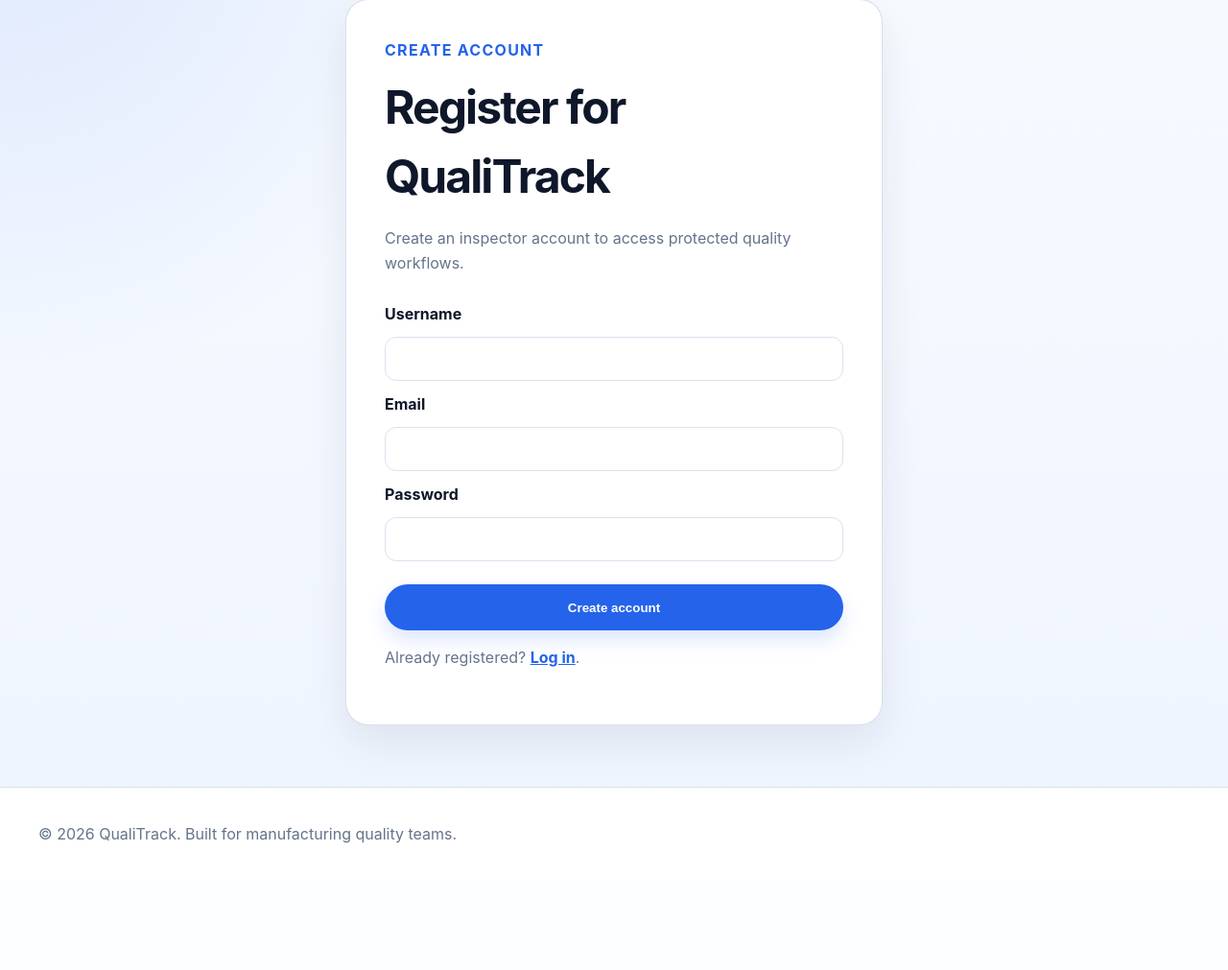
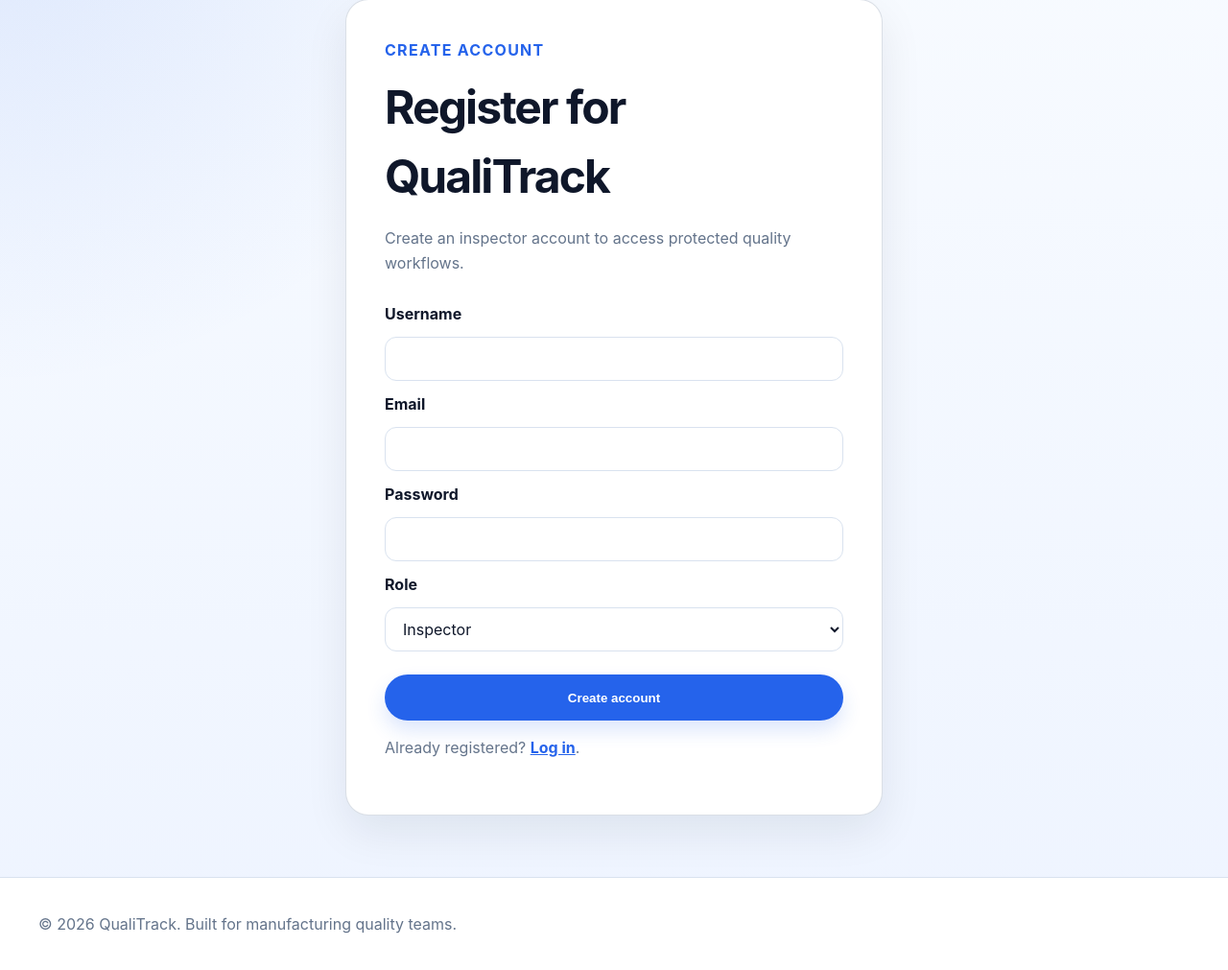
Before and after one commit to Aryaa1704/qualitrack-enterprise-project, a FastAPI app: page /auth/register in a window 1280 px wide. Shown: the part 142-1153 px from the top of the page at 96% size. Before the commit the page ends 1021 px from the top, so only its background shows below. Run offline with FastAPI, Linux system fonts and the light colour scheme.

Commit message:
Add role selection to registration form

```diff
--- a/app/templates/register.html
+++ b/app/templates/register.html
@@ -16,7 +16,12 @@
 
     <label for="password">Password</label>
     <input id="password" name="password" type="password" minlength="8" maxlength="128" autocomplete="new-password" required />
-
+     <label for="role">Role</label>
+        <select id="role" name="role">
+          <option value="inspector">Inspector</option>
+          <option value="quality_manager">Quality Manager</option>
+          <option value="admin">Admin</option>
+        </select>
     <button class="button" type="submit">Create account</button>
   </form>
   <p class="auth-switch">Already registered? <a href="/auth/login">Log in</a>.</p>
```
